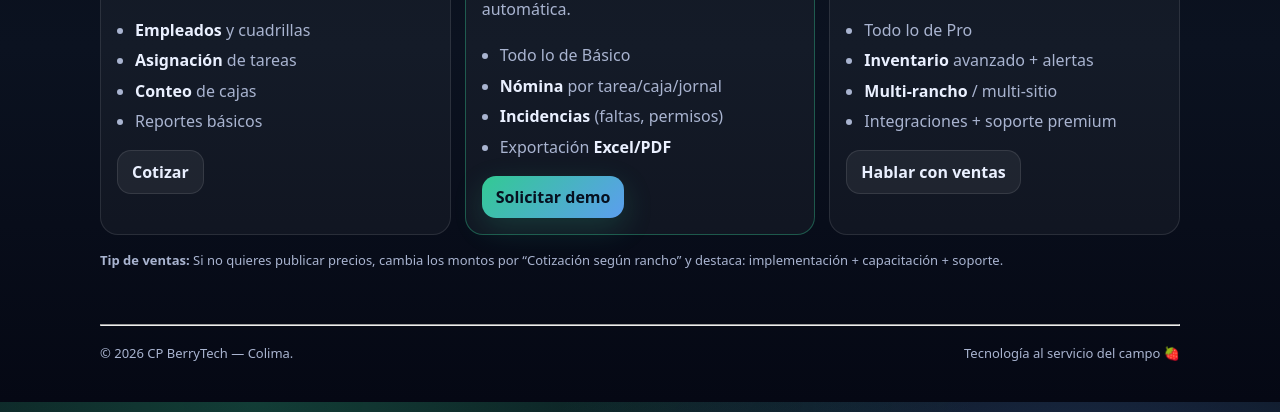
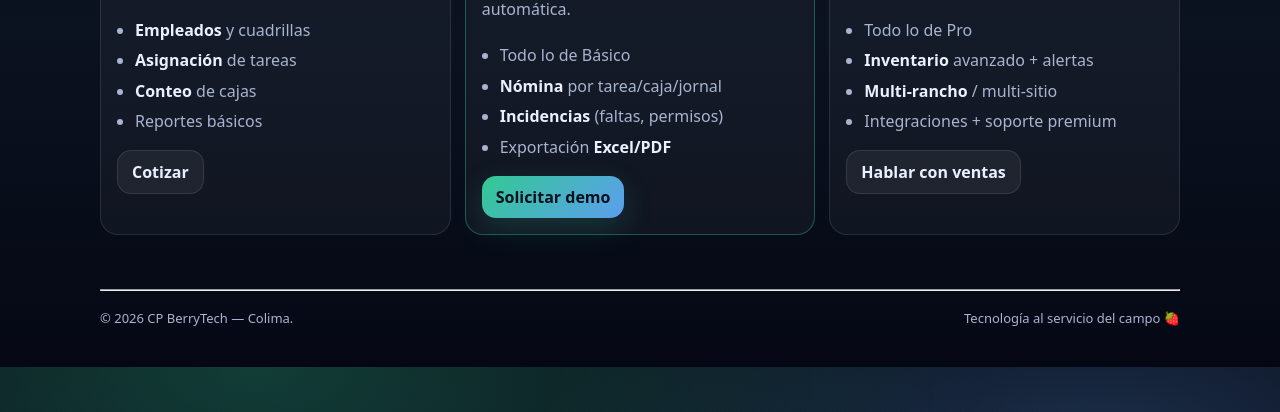
Before and after one commit to Heri1504/cp-berrytech-web, a plain HTML site: page precios.html in a window 1280 px wide. Shown: the part 388-800 px from the top of the page. Drawn offline with Linux system fonts and the light colour scheme.

Commit message:
Add files via upload

```diff
--- a/precios.html
+++ b/precios.html
@@ -167,8 +167,7 @@
     </div>
 
     <p class="note">
-      <b>Tip de ventas:</b> Si no quieres publicar precios, cambia los montos por “Cotización según rancho”
-      y destaca: implementación + capacitación + soporte.
+
     </p>
   </div>
 </main>
```
